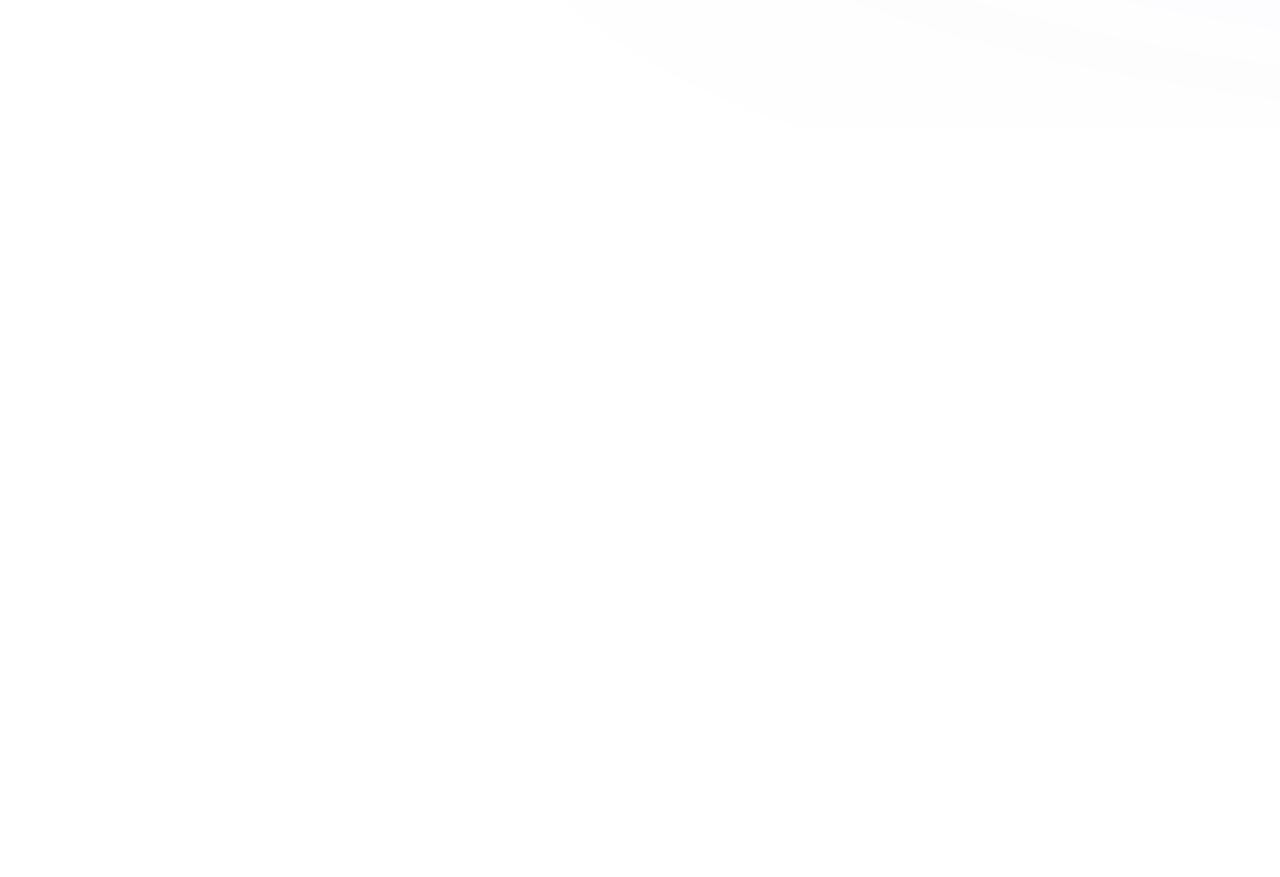
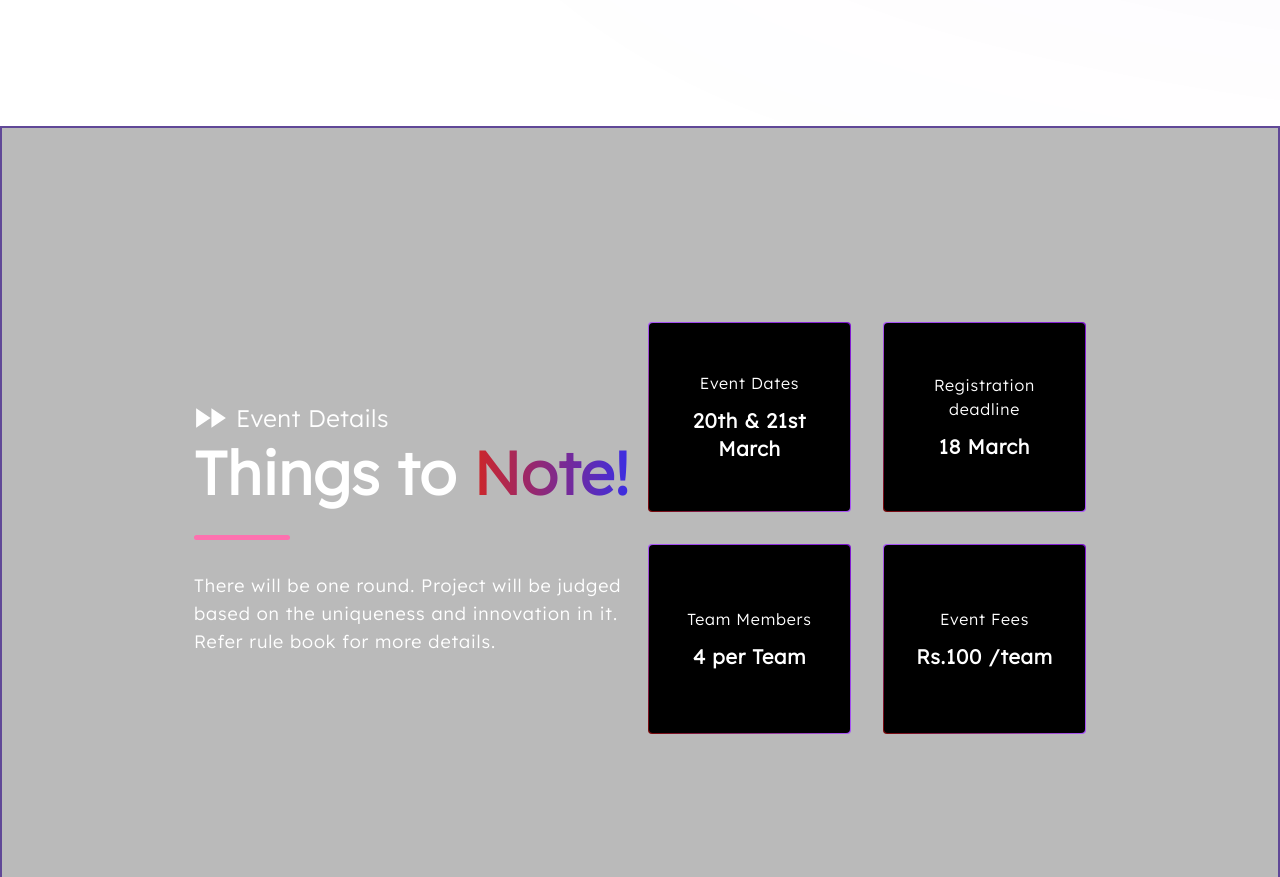
Before and after one commit to Suya6021/Prakalp, a Next.js app: page / in a window 1280 px wide. Shown: the part 1920-2797 px from the top of the page. Before the commit the page ends 2046 px from the top, so only its background shows below. Built offline with nearby package versions, Linux system fonts and the light colour scheme.

Commit message:
EventDetail component done

```diff
--- a/app/page.tsx
+++ b/app/page.tsx
@@ -1,19 +1,13 @@
+import Details from "@/components/Details";
+import DomainSelection from "@/components/DomainSelection";
 import Image from "next/image";
-
 
 export default function Home() {
   return (
     <>
-      <div className="bg w-[1512px] ">
-        <div className="border-[#604897] border-2 w-full">
-          <div className="w-full h-full bg-black opacity-55">
-            <div className=""></div>
-            <div>
-
-            </div>
-          </div>
-        </div>
-      </div>
+      <div className="bg w-[1512px] "></div>
+      <Details></Details>
+      <DomainSelection></DomainSelection>
     </>
   );
 }
--- /dev/null
+++ b/components/Details.tsx
@@ -0,0 +1,73 @@
+import { Lexend } from "next/font/google";
+import React from "react";
+import { IoMdFastforward } from "react-icons/io";
+import { twJoin } from "tailwind-merge";
+
+const lexend = Lexend({
+  subsets: ["latin"],
+  weight: "300",
+});
+const Details = () => {
+  let boxes = [
+    {
+      heading: "Event Dates",
+      content: "20th & 21st March",
+    },
+    {
+      heading: "Registration deadline",
+      content: "18 March",
+    },
+    {
+      heading: "Team Members",
+      content: "4 per Team",
+    },
+    {
+      heading: "Event Fees",
+      content: "Rs.100 /team",
+    },
+  ];
+  return (
+    <div
+      className={twJoin("border-[#604897] border-2 w-full tracking-wide", lexend.className)}
+    >
+      <div className="w-full bg-[#00000045] text-white grid xl:grid-cols-2 gap-4 place-content-center min-h-[100vh] py-4 px-8 lg:px-48">
+        <div className=" flex flex-col justify-center gap-8">
+          <div className="flex flex-col gap-2">
+            <div className="flex text-2xl gap-2 text-start items-center">
+              <IoMdFastforward size={34} />
+              Event Details
+            </div>
+            <div className="text-6xl font-semibold">
+              Things to{" "}
+              <span className="bg-gradient-to-r from-[#D02626] to-[#3B2DE3] inline-block text-transparent bg-clip-text">
+                Note!
+              </span>
+            </div>
+          </div>
+          <div className="bg-[#FD71AF] w-24 rounded-xl h-[5px] "></div>
+          <p className="text-lg tracking-wider">
+            There will be one round. Project will be judged based on the
+            uniqueness and innovation in it. Refer rule book for more details.
+          </p>
+        </div>
+        <div className="grid grid-cols-2 grid-rows-2 place-content-stretch gap-8 tracking-wider">
+          {boxes?.map((ele, ind) => {
+            return (
+              <div
+                key={ind}
+                className="bg-gradient-to-tr from-[#760707] via-purple-500 to-[#7D15CE] p-[1.2px] rounded-sm"
+              >
+                <div className="w-full bg-black h-full flex flex-col gap-3 justify-center items-center rounded-sm text-center p-6 py-12">
+                  <h2 className="">{ele?.heading}</h2>
+                  <h4 className="text-xl font-semibold">{ele?.content}</h4>
+                </div>
+              </div>
+            );
+          })}
+        </div>
+      </div>
+    </div>
+  );
+};
+
+export default Details;
--- /dev/null
+++ b/components/DomainSelection.tsx
@@ -0,0 +1,7 @@
+import React from "react";
+
+const DomainSelection = () => {
+  return <div>hii</div>;
+};
+
+export default DomainSelection;
--- a/lib/utils.ts
+++ b/lib/utils.ts
@@ -1,6 +1,6 @@
-import { type ClassValue, clsx } from "clsx"
-import { twMerge } from "tailwind-merge"
+import { type ClassValue, clsx } from "clsx";
+import { twMerge } from "tailwind-merge";
 
 export function cn(...inputs: ClassValue[]) {
-  return twMerge(clsx(inputs))
+  return twMerge(clsx(inputs));
 }
--- a/package.json
+++ b/package.json
@@ -11,7 +11,6 @@
   "dependencies": {
     "@radix-ui/react-icons": "^1.3.0",
     "class-variance-authority": "^0.7.0",
-    "clsx": "^2.1.0",
     "next": "14.1.0",
     "react": "^18",
     "react-dom": "^18",
@@ -25,7 +24,7 @@
     "@types/react-dom": "^18",
     "autoprefixer": "^10.0.1",
     "postcss": "^8",
-    "tailwindcss": "^3.3.0",
+    "tailwindcss": "^3.4.1",
     "typescript": "^5"
   }
 }
```
Also changed, not shown: 1 other file (tests, documents, lock files or other folders).
